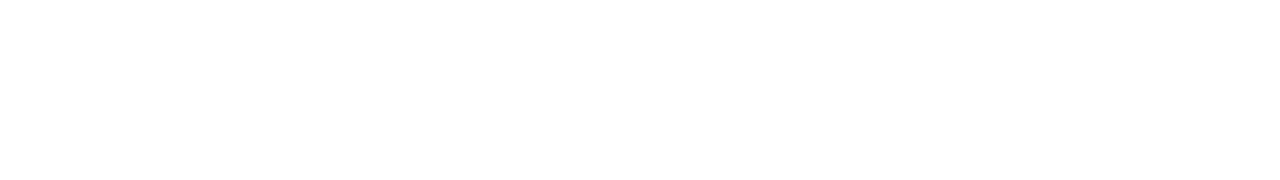
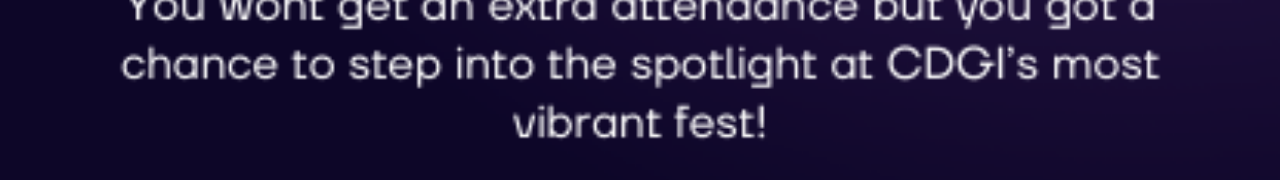
Before and after one commit to shifakhan-11045/Citro2k25, a plain HTML site: page index.html in a window 1280 px wide. Drawn offline with Linux system fonts and the light colour scheme.

Commit message:
Update index.html

```diff
--- a/index.html
+++ b/index.html
@@ -15,7 +15,7 @@
         html, body {
             width: 100%;
             height: 100%;
-            overflow: hidden;
+            overflow: auto;
         }
 
         /* Scroll container */
@@ -39,8 +39,8 @@
         }
 
         /* Set correct background image paths */
-        .page:nth-child(1) { background-image: url('1.png'); }
-        .page:nth-child(2) { background-image: url('2.png'); }
+        .page:nth-child(1) { background-image: url('home1.png'); }
+        .page:nth-child(2) { background-image: url('home2.png'); }
 
 
         @media (max-width: 768px) {
```
